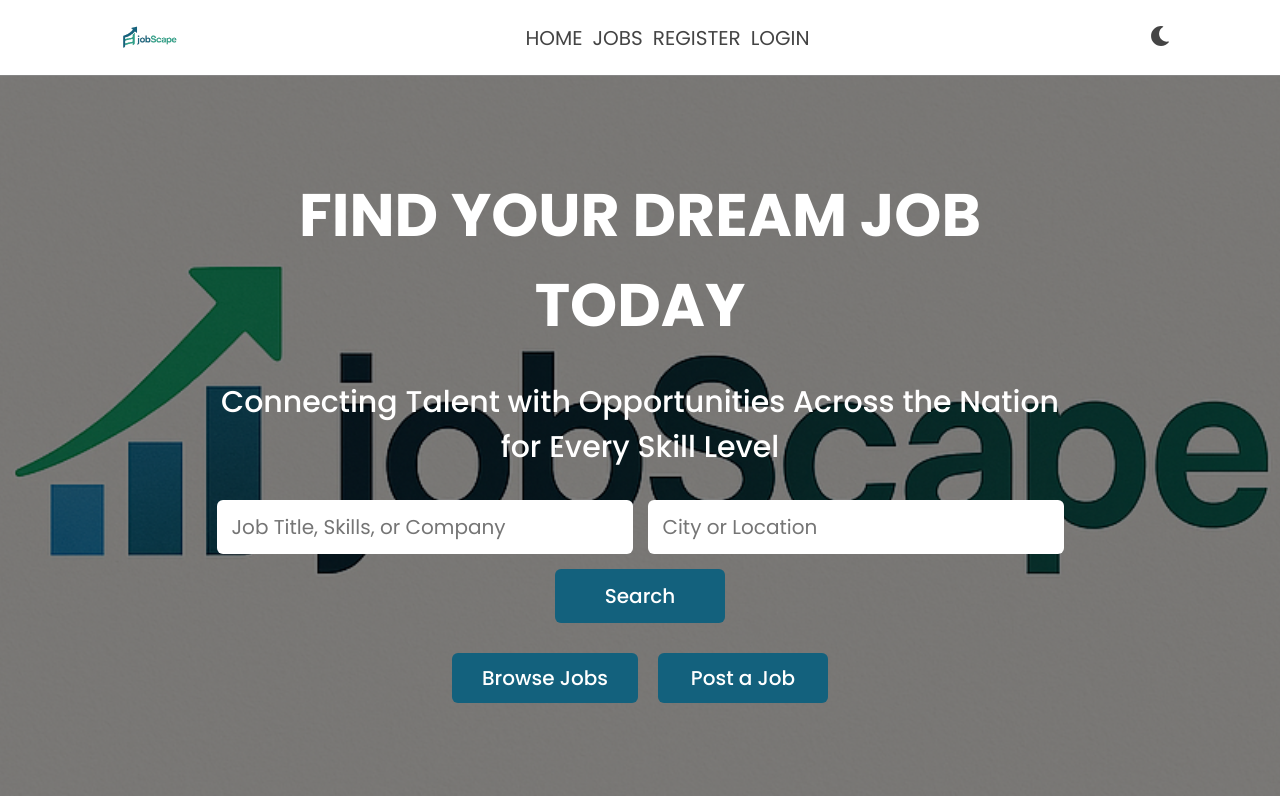
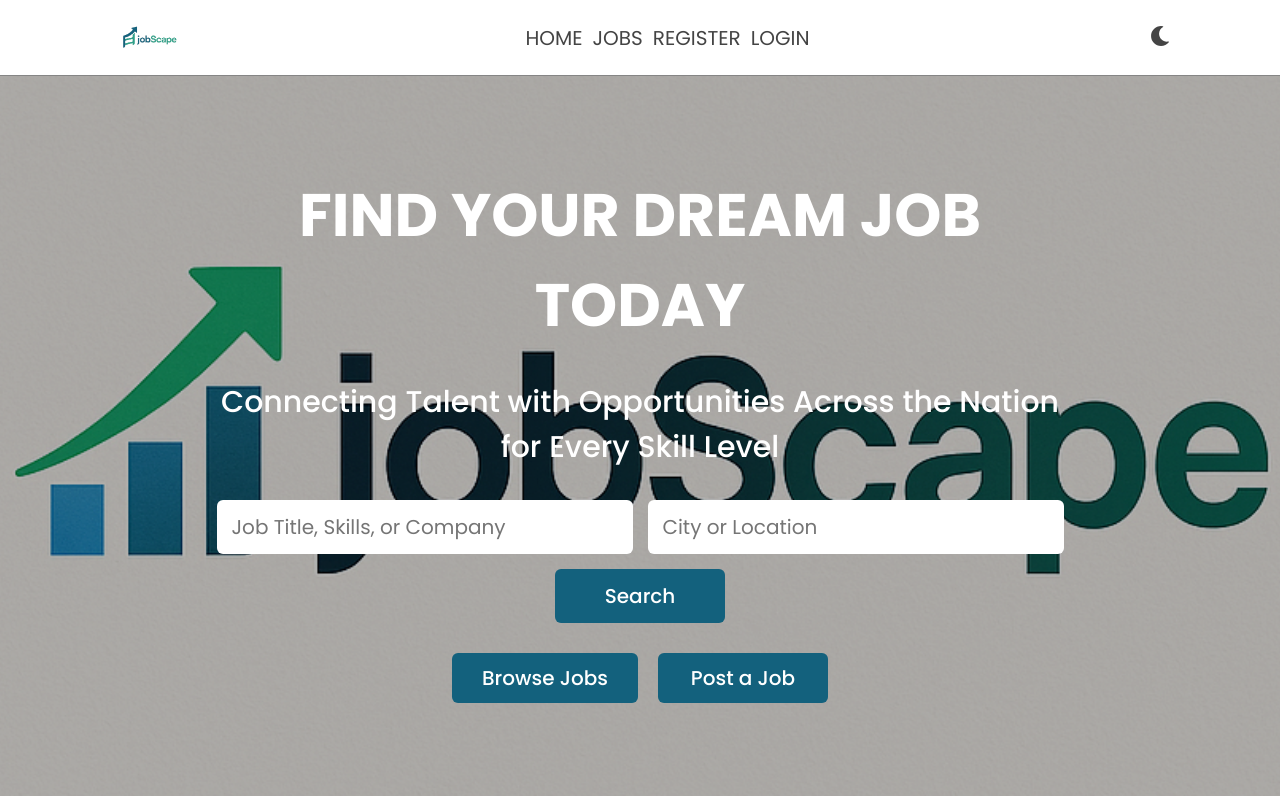
Before and after one commit to Lahiru-Tharuka/JobScape, a React (Vite) app in the folder frontend/: page / in a window 1280 px wide. Shown: the top 800 px of the page. Built offline with nearby package versions, Linux system fonts and the light colour scheme; no server answers.

Commit message:
Adjust hero overlay transparency

```diff
--- a/frontend/src/App.css
+++ b/frontend/src/App.css
@@ -502,7 +502,7 @@ footer div ul a span {
   content: "";
   position: absolute;
   inset: 0;
-  background: rgba(0, 0, 0, 0.5);
+  background: rgba(0, 0, 0, 0.3);
 }
 .hero .content {
   position: relative;
```
